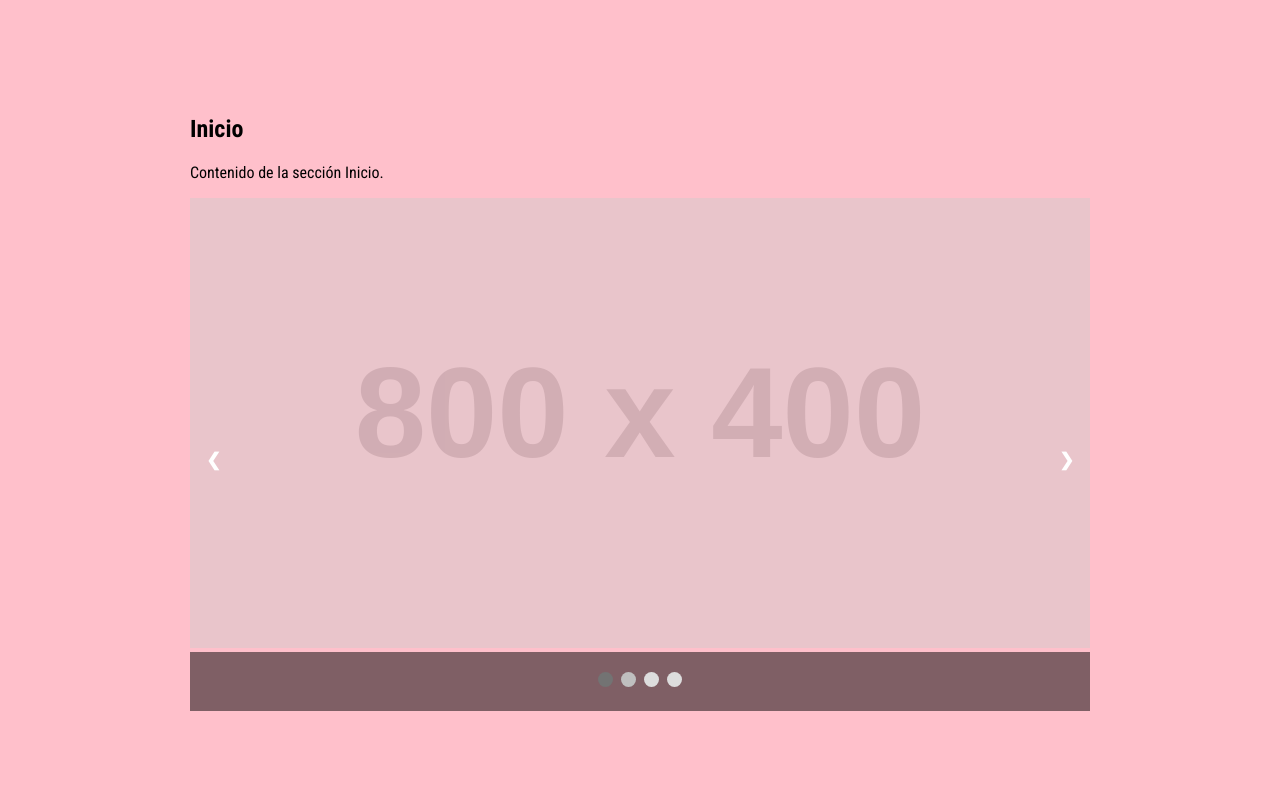
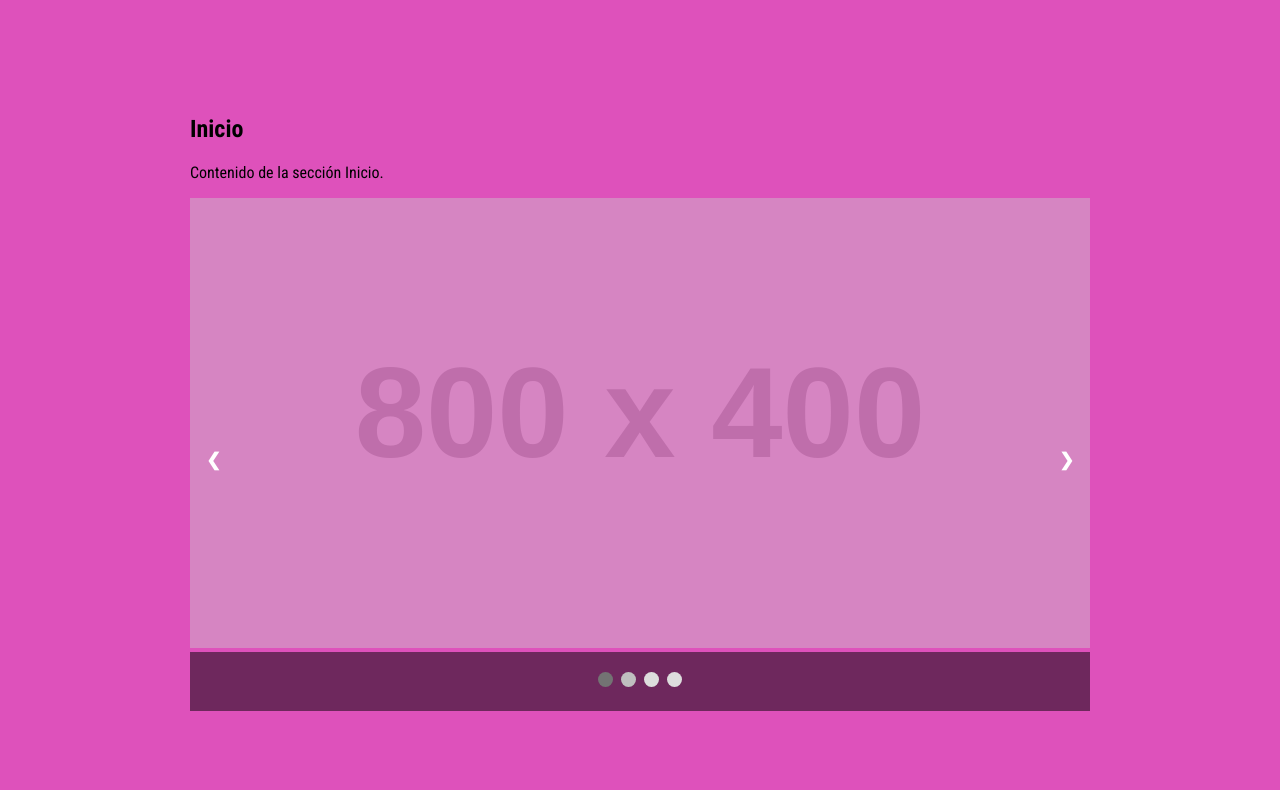
Before and after one commit to Natavica/usach-proyecto-04, a plain HTML site: page index.html in a window 1280 px wide. Shown: the part 234-1024 px from the top of the page. Drawn offline with Linux system fonts and the light colour scheme; placeholder pictures from the web are drawn by us.

Commit message:
Se movió el archivo de variables y se cambió la ruta al importar

```diff
--- a/assets/scss/base/_variables.scss
+++ b/assets/scss/_variables.scss
@@ -1,4 +1,4 @@
-$color-pink: pink;
+$color-pink: rgb(222, 81, 187);
 $color-white: white;
 $color-black: black;
 $color-gray-dark: #202020;
--- a/assets/scss/main.scss
+++ b/assets/scss/main.scss
@@ -1,8 +1,9 @@
+@import 'variables';
 
 @import 'base/nav';
 @import 'base/footer';
 @import 'base/slider';
-@import 'base/variables';
+
 
 body {
     margin: 0;
```
Also changed, not shown: assets/scss/main.css, 1 other file.
